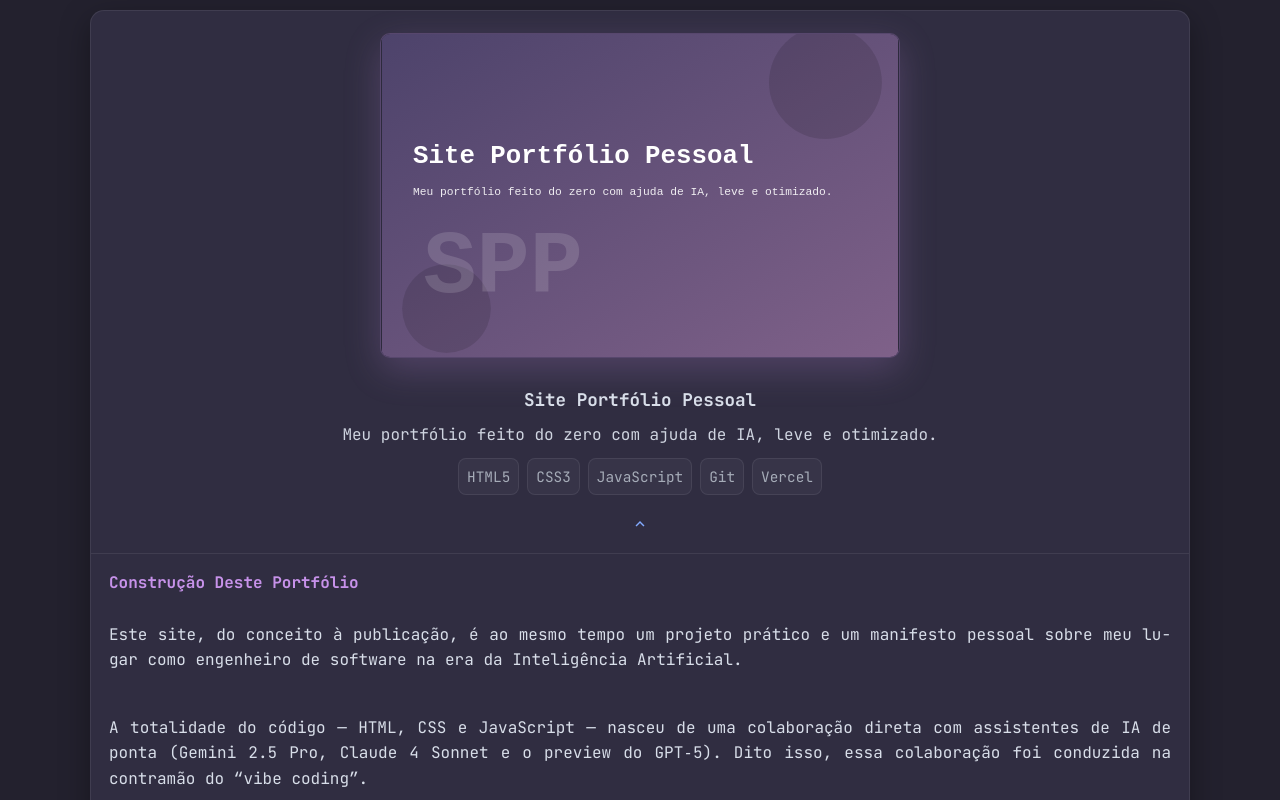
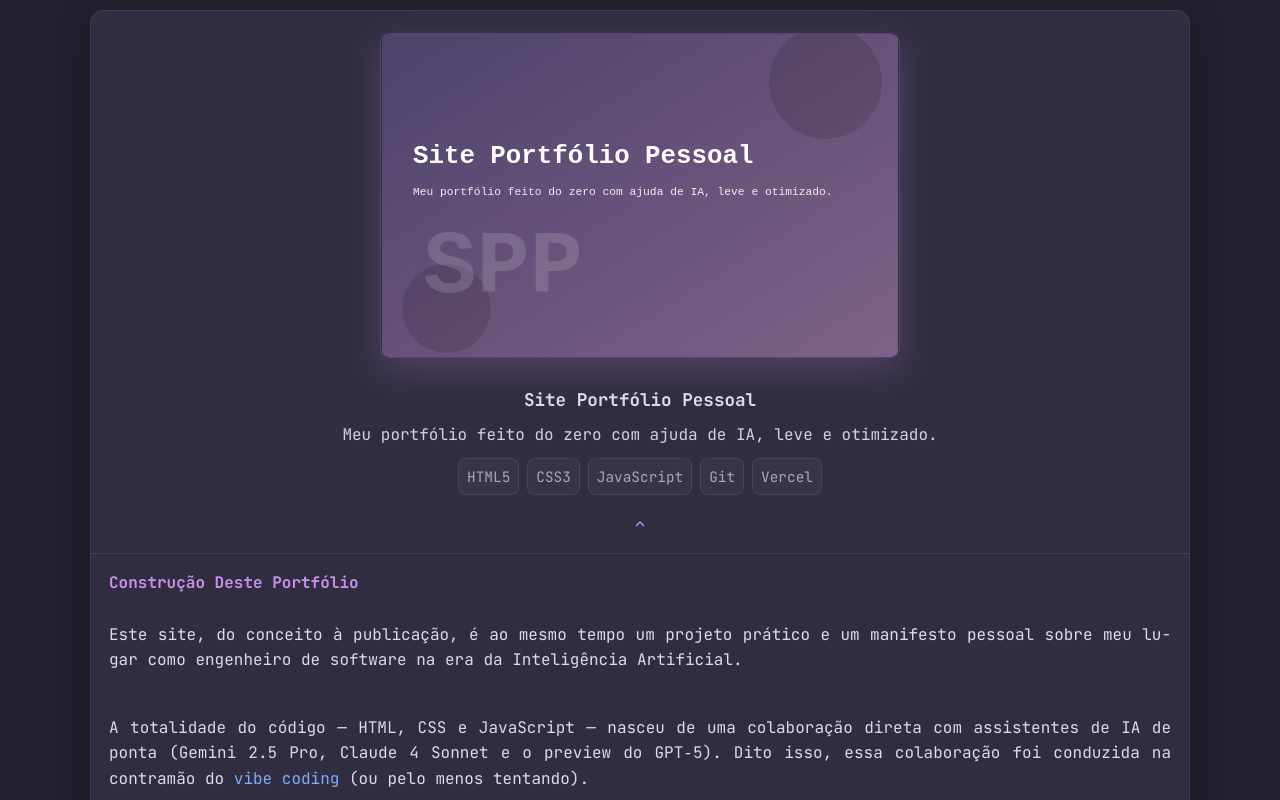
Before and after one commit to ezequielfb/ezequielfb.github.io, a plain HTML site: page index.html in a window 1280 px wide. Both pictures are taken after a click on the heading 640 px from the left and 1017 px from the top of the page. Shown: the part 935-1735 px from the top of the page. Drawn offline with Linux system fonts and the light colour scheme.

```diff
--- a/index.html
+++ b/index.html
@@ -72,7 +72,7 @@
                                 meu lugar como engenheiro de software na era da Inteligência Artificial.</p>
                                 <p>A totalidade do código — HTML, CSS e JavaScript — nasceu de uma colaboração direta com assistentes de IA
                                 de ponta (Gemini&nbsp;2.5&nbsp;Pro, Claude&nbsp;4&nbsp;Sonnet e o preview do GPT‑5). Dito isso, essa colaboração
-                                foi conduzida na contramão do “vibe&nbsp;coding”.</p>
+                                foi conduzida na contramão do <a href="https://pt.wikipedia.org/wiki/Vibe_coding">vibe coding</a> (ou pelo menos tentando).</p>
                                 <p>Não terceirizei o raciocínio nem aceitei código sem questionamento, cada bloco começou por prompts detalhados e
                                 seguiu com revisão crítica, refatoração e integração manual.</p>
                                 <p>Tratei a IA como um “pair programmer” sênior, alias, quem melhor para instruir/ajudar alguém se não as maiores e mais sofisticadas ferramentas disponíveis?
```
